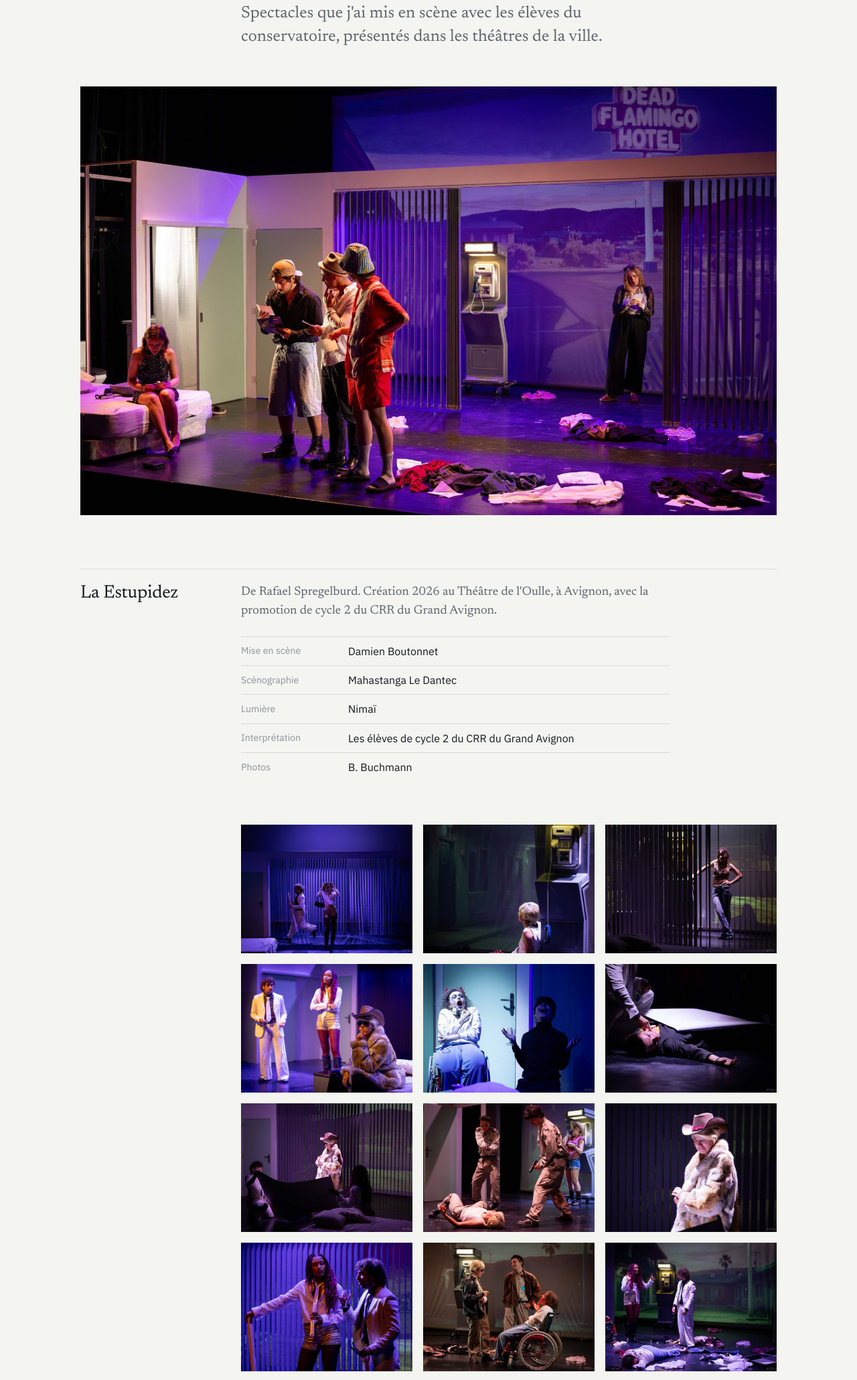
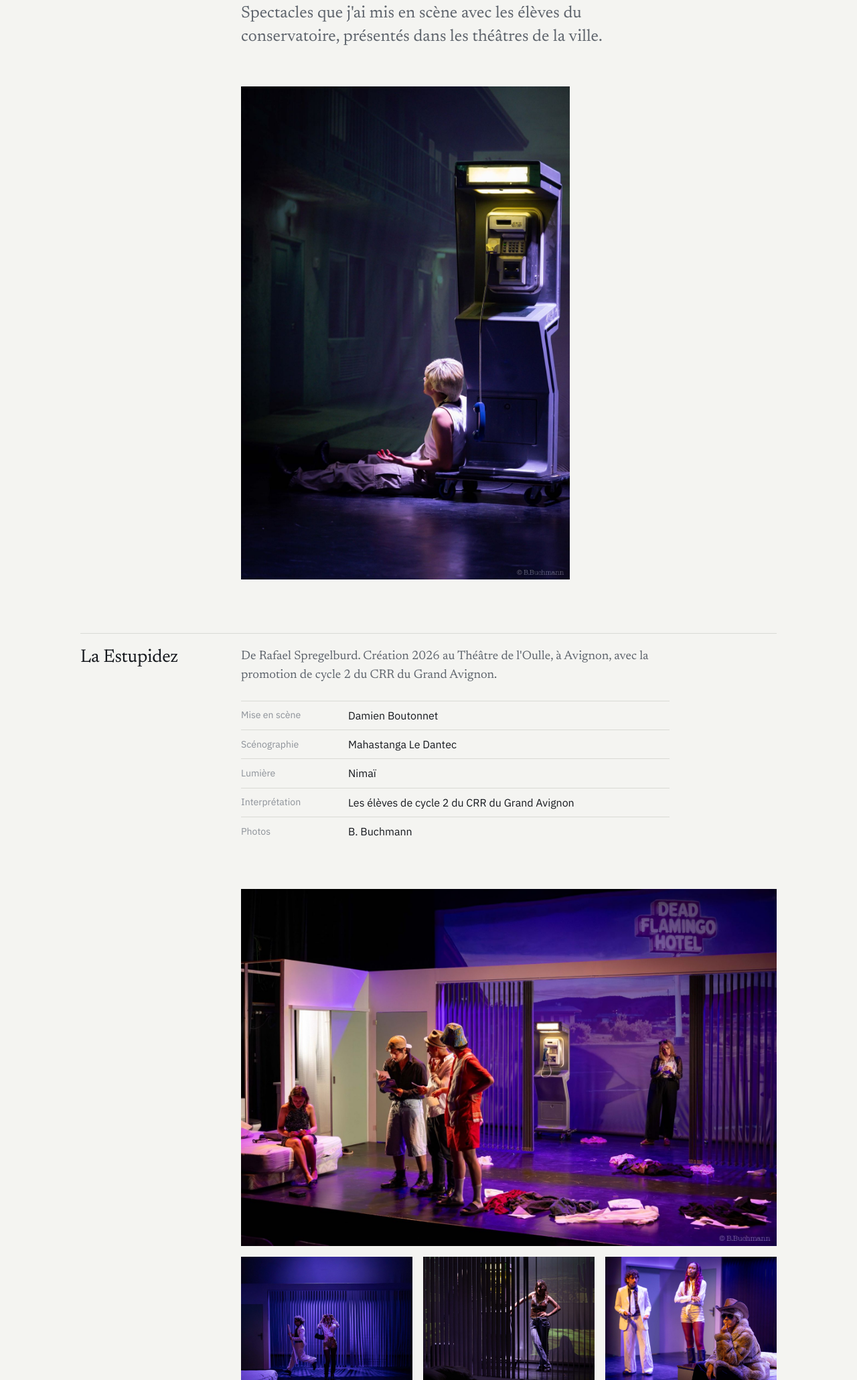
Before and after one commit to damboutonnet-sys/damienboutonnet, a plain HTML site: page creations.html in a window 1280 px wide. Shown: the part 280-2340 px from the top of the page at 67% size. Drawn offline with Linux system fonts and the light colour scheme.

Commit message:
Créations : la cabine téléphonique en photo principale
Co-Authored-By: Claude Opus 5.5 <noreply@anthropic.com>
Claude-Session: https://claude.ai/code/session_01KkxsqQZaxfDMYjhbc1fMEW

```diff
--- a/creations.html
+++ b/creations.html
@@ -8,7 +8,7 @@
 <link rel="preconnect" href="https://fonts.googleapis.com">
 <link rel="preconnect" href="https://fonts.gstatic.com" crossorigin>
 <link href="https://fonts.googleapis.com/css2?family=Newsreader:opsz,wght@6..72,400;6..72,500&family=IBM+Plex+Sans:wght@400;500;600&display=swap" rel="stylesheet">
-<link rel="stylesheet" href="style.css?v=3">
+<link rel="stylesheet" href="style.css?v=5">
 </head>
 <body>
 <main class="page">
@@ -26,7 +26,7 @@
 
 <h1 class="page-title">Créations</h1>
 <p class="lede">Spectacles que j'ai mis en scène avec les élèves du conservatoire, présentés dans les théâtres de la ville.</p>
-<figure class="hero"><img src="img/estupidez/motel.jpg" alt="La Estupidez : vue d'ensemble du décor, un motel avec l'enseigne Dead Flamingo Hotel, une cabine téléphonique et des stores."></figure>
+<figure class="hero hero-cabine"><img src="img/estupidez/cabine.jpg" alt="La Estupidez : un personnage blond assis par terre, adossé à une cabine téléphonique éclairée."></figure>
 
 <section aria-labelledby="estupidez">
   <h2 id="estupidez">La Estupidez</h2>
@@ -39,8 +39,8 @@
     <div><dt>Photos</dt><dd>B. Buchmann</dd></div>
   </dl>
   <div class="gallery-natural three">
+    <figure class="wide"><img src="img/estupidez/motel.jpg" alt="Vue d'ensemble du décor : un motel avec l'enseigne Dead Flamingo Hotel, une cabine téléphonique et des stores." loading="lazy"></figure>
     <figure><img src="img/estupidez/stores-course.jpg" alt="L'homme en costume blanc traverse la scène en courant devant les stores, une jeune femme au centre." loading="lazy"></figure>
-    <figure><img src="img/estupidez/cabine.jpg" alt="Un personnage blond assis au pied d'une cabine téléphonique éclairée." loading="lazy"></figure>
     <figure><img src="img/estupidez/stores.jpg" alt="Une jeune femme vue à travers des stores, devant une projection de désert." loading="lazy"></figure>
     <figure><img src="img/estupidez/trio-chapeau.jpg" alt="Trois personnages, au premier plan une femme en manteau de fourrure et chapeau de cowboy." loading="lazy"></figure>
     <figure><img src="img/estupidez/cri.jpg" alt="Une comédienne crie dans un fauteuil roulant, un garçon rit à côté d'elle." loading="lazy"></figure>
--- a/style.css
+++ b/style.css
@@ -148,3 +148,5 @@ footer p { margin: 0; }
 .credits-list dt { color: var(--faint); font-size: 0.88rem; padding-top: 0.1rem; }
 .credits-list dd { margin: 0; }
 @media (max-width: 30rem) { .credits-list div { grid-template-columns: 1fr; gap: 0; } }
+.hero-cabine img { width: auto; max-width: 100%; max-height: 46rem; object-fit: contain; }
+@media (min-width: 60rem) { .hero-cabine { margin-left: 15rem; } }
```
